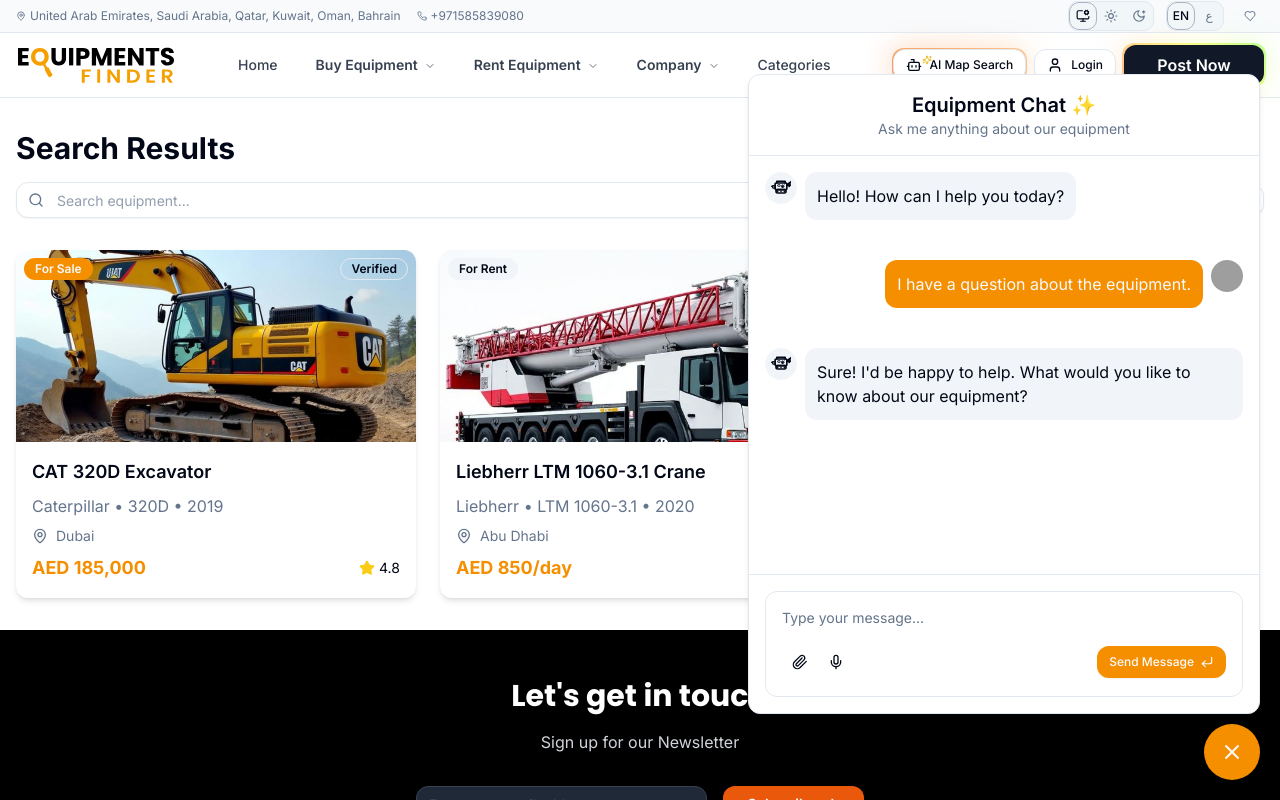
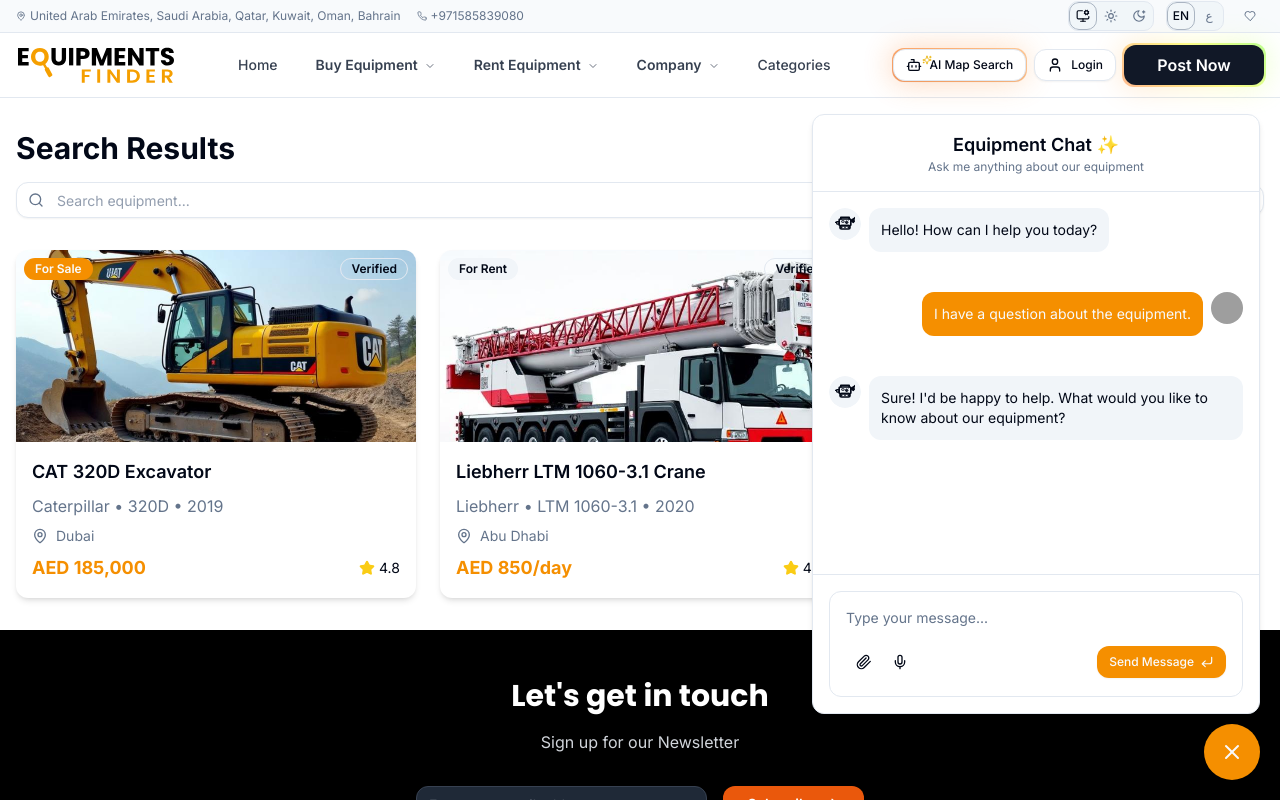
Before and after one commit to KakosoAi/ef-web, a Next.js app: page /search in a window 1280 px wide. Both pictures are taken after a click on the button 1232 px from the left and 752 px from the top of the page. Shown: the top 800 px of the page. Built offline with nearby package versions, Linux system fonts and the light colour scheme; grey boxes are pictures that could not be loaded.

Commit message:
style(ui): adjust text sizes and spacing in chat components
- Reduce text size in chat bubble for better readability
- Change chat demo size from 'lg' to 'md' and adjust header text sizes

```diff
--- a/src/shared/ui/chat-bubble.tsx
+++ b/src/shared/ui/chat-bubble.tsx
@@ -48,7 +48,7 @@
   return (
     <div
       className={cn(
-        'rounded-lg p-3',
+        'rounded-lg p-3 text-sm',
         variant === 'sent' ? 'bg-primary text-primary-foreground' : 'bg-muted',
         className
       )}
--- a/src/shared/ui/expandable-chat-demo.tsx
+++ b/src/shared/ui/expandable-chat-demo.tsx
@@ -74,10 +74,10 @@
   };
 
   return (
-    <ExpandableChat size='lg' position='bottom-right' icon={<MachineryIcon className='h-6 w-6' />}>
+    <ExpandableChat size='md' position='bottom-right' icon={<MachineryIcon className='h-6 w-6' />}>
       <ExpandableChatHeader className='flex-col text-center justify-center'>
-        <h1 className='text-xl font-semibold'>Equipment Chat ✨</h1>
-        <p className='text-sm text-muted-foreground'>Ask me anything about our equipment</p>
+        <h1 className='text-lg font-semibold'>Equipment Chat ✨</h1>
+        <p className='text-xs text-muted-foreground'>Ask me anything about our equipment</p>
       </ExpandableChatHeader>
 
       <ExpandableChatBody>
```
